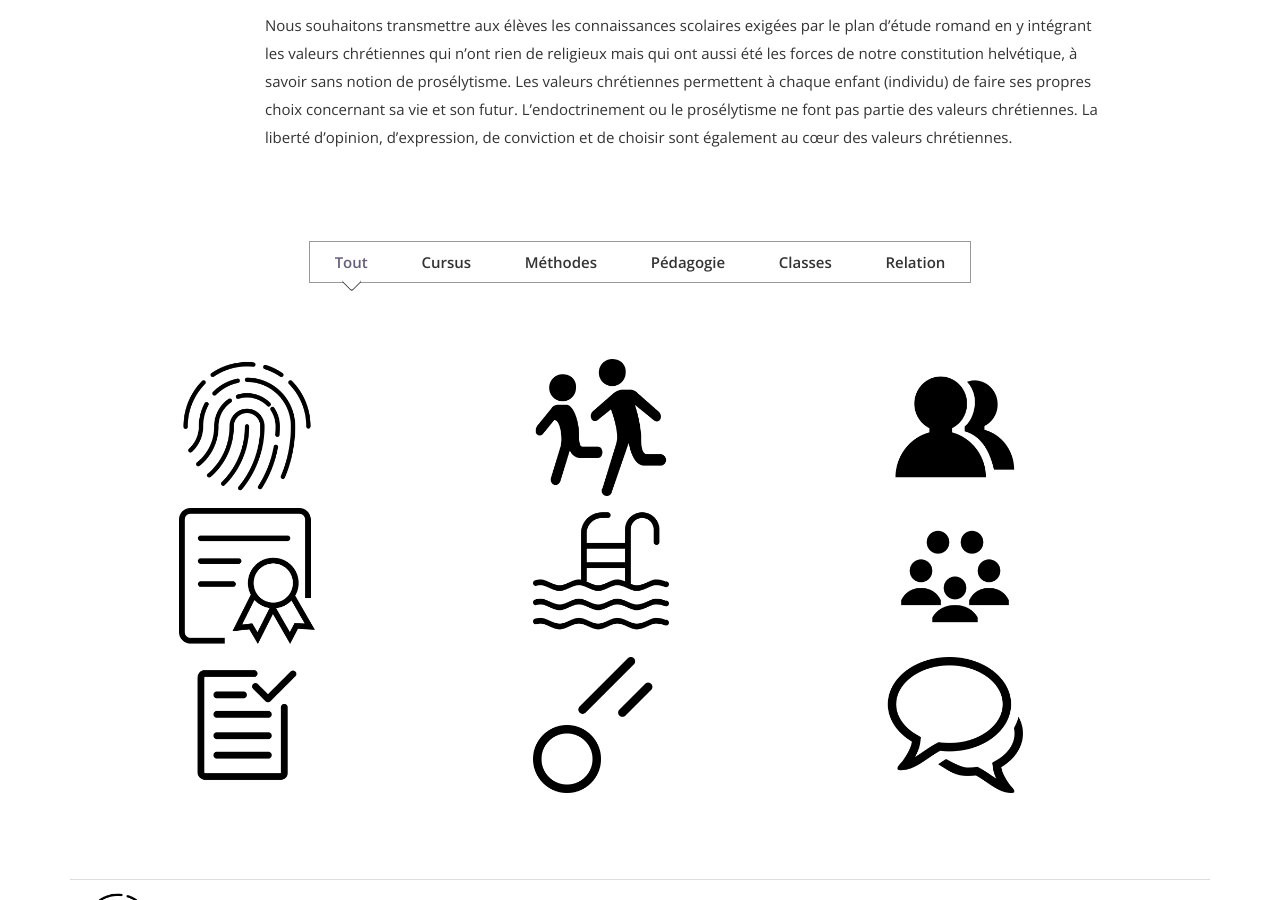
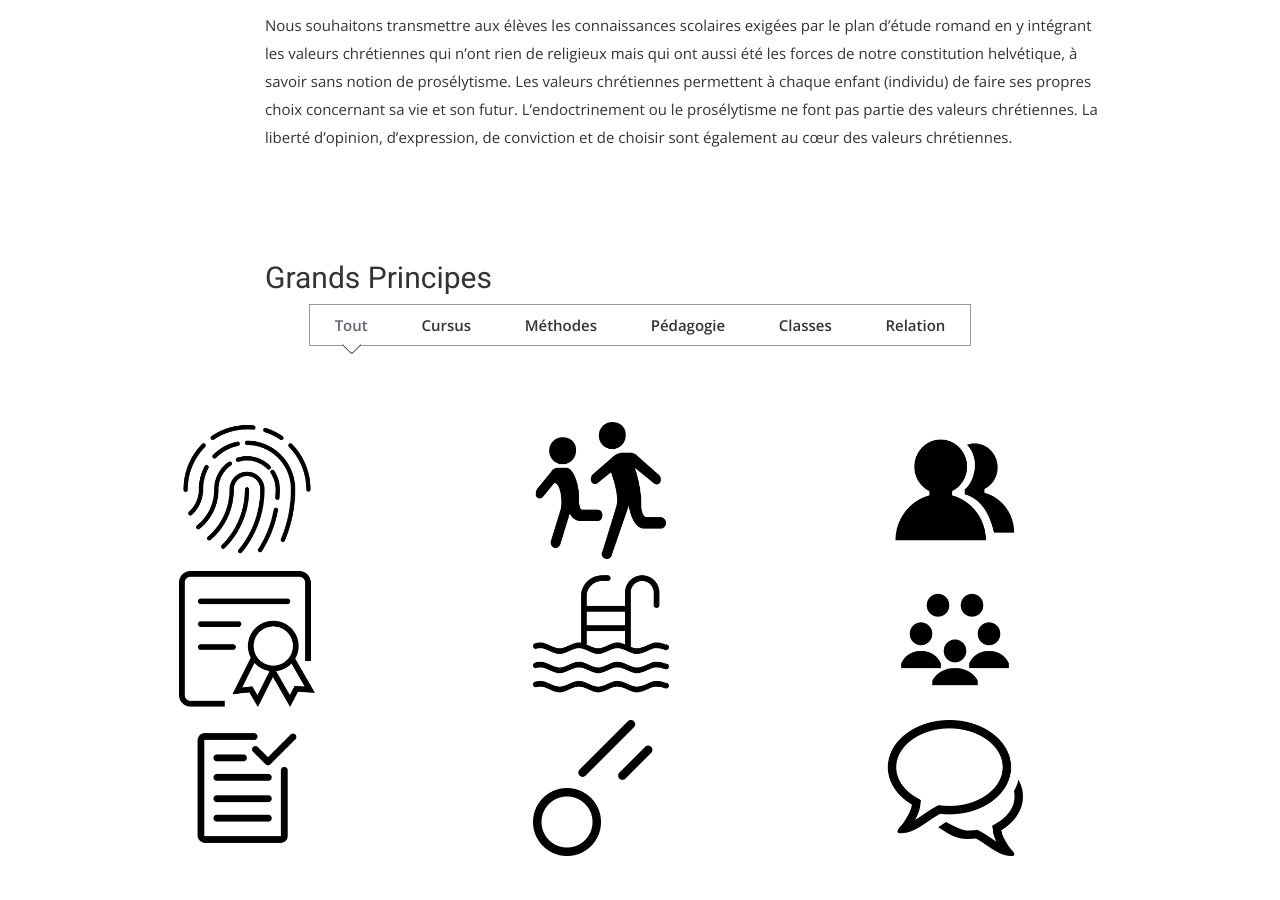
Before and after one commit to midjoule/lifeschool, a Jekyll site: the page built from index.html, in a window 1280 px wide and 900 px high, scrolled down 3812 px. Built offline with Jekyll 4.4.1, drawn with Linux system fonts in a browser that asks for light colours; nearby versions of some CDN libraries; some web fonts are replaced.

Commit message:
Update index.html

```diff
--- a/index.html
+++ b/index.html
@@ -121,9 +121,15 @@ permalink: /
   </div>
 </section>
 
+
 <!-- Portfolio Start -->
 <section id="portfolio-work">
   <div class="container">
+    <div class="row">
+      <div class="col-md-9 col-md-offset-2 col-sm-12">
+        <h2>Grands Principes</h2>
+      </div>
+    </div>
     <div class="row">
       <div class="col-md-12">
         <div class="block">
@@ -235,7 +241,7 @@ permalink: /
                 </a>
               </li>
 
-                  <li class="mix Method">
+              <li class="mix Curriculum">
                 <a href="#languages">
                   <img src="{{ site.baseurl }}/img/principles/languages.png" alt="">
                   <div class="overly">
```
Lines whose indentation alone changed are shown as unchanged.
